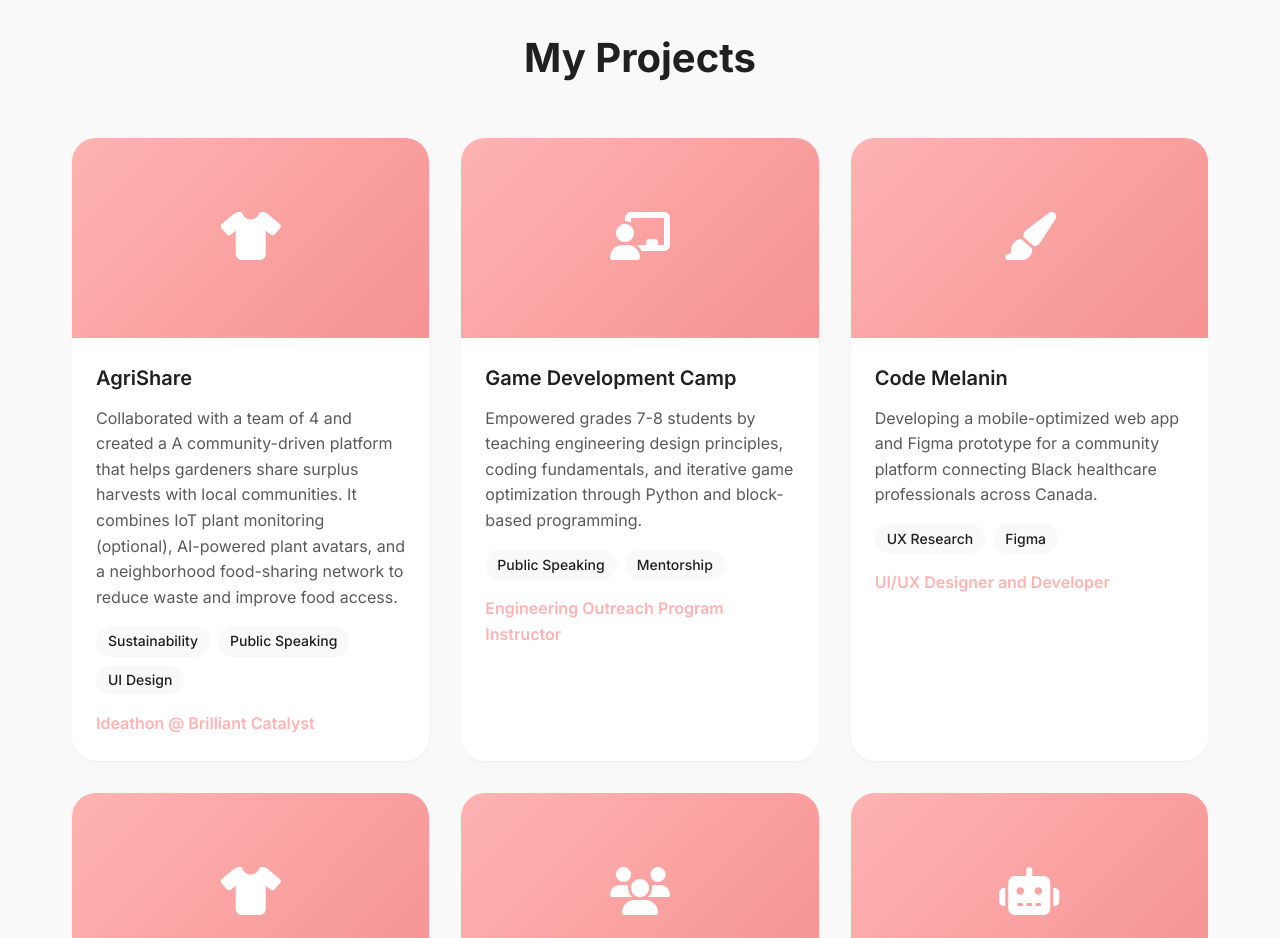
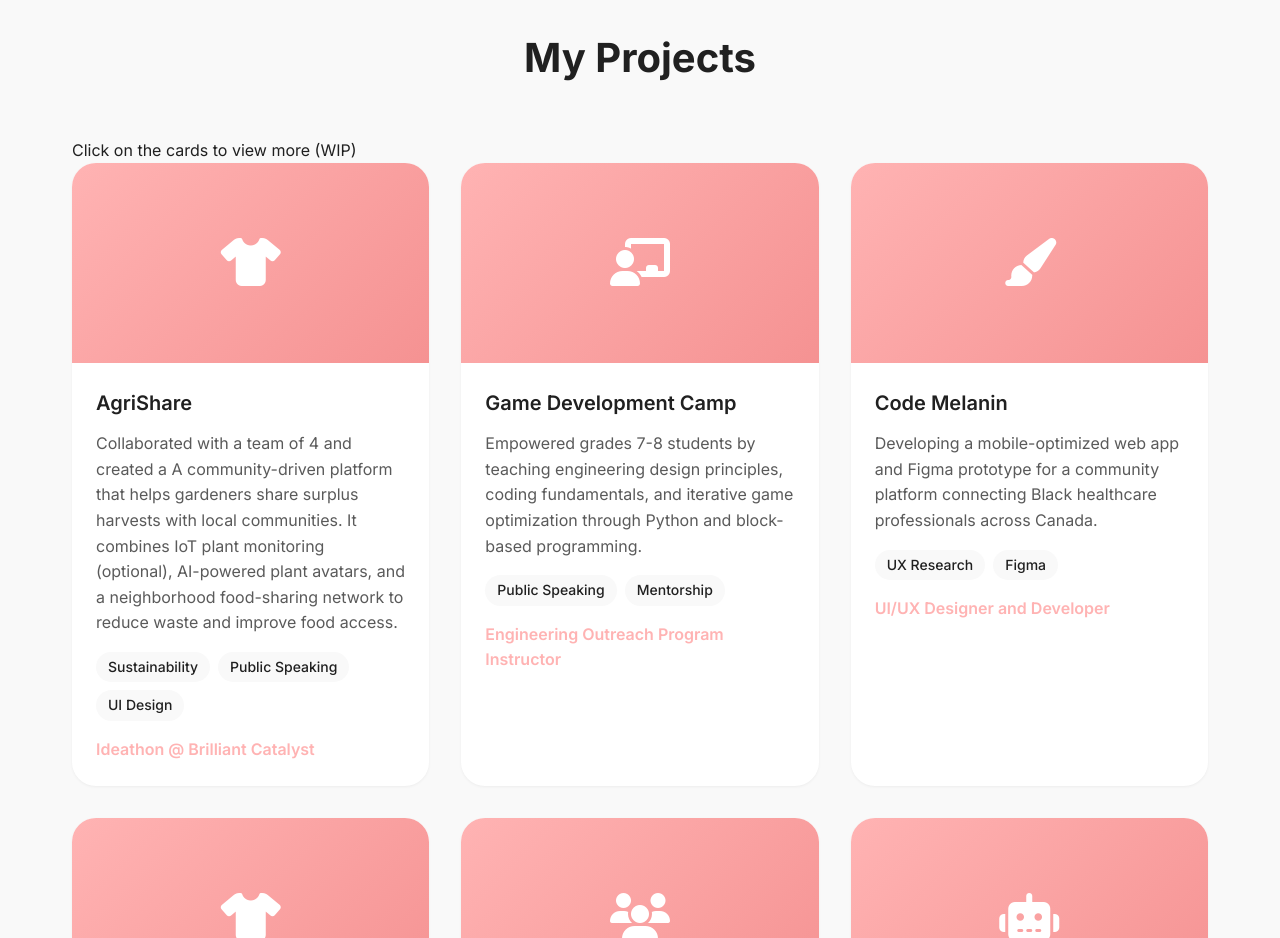
Before and after one commit to jeskamaya/jeskamaya.github.io, a plain HTML site: page index.html in a window 1280 px wide. Shown: the part 1540-2478 px from the top of the page. Drawn offline with Linux system fonts and the light colour scheme.

Commit message:
Added a small text indicating clickables

```diff
--- a/index.html
+++ b/index.html
@@ -108,6 +108,7 @@
     <section id="projects" class="projects">
         <div class="container">
             <h2 class="section-title">My Projects</h2>
+            <p>Click on the cards to view more (WIP)</p>
             <div class="projects-grid">
                 <div class="project-card">
                     <div class="project-image">
```
